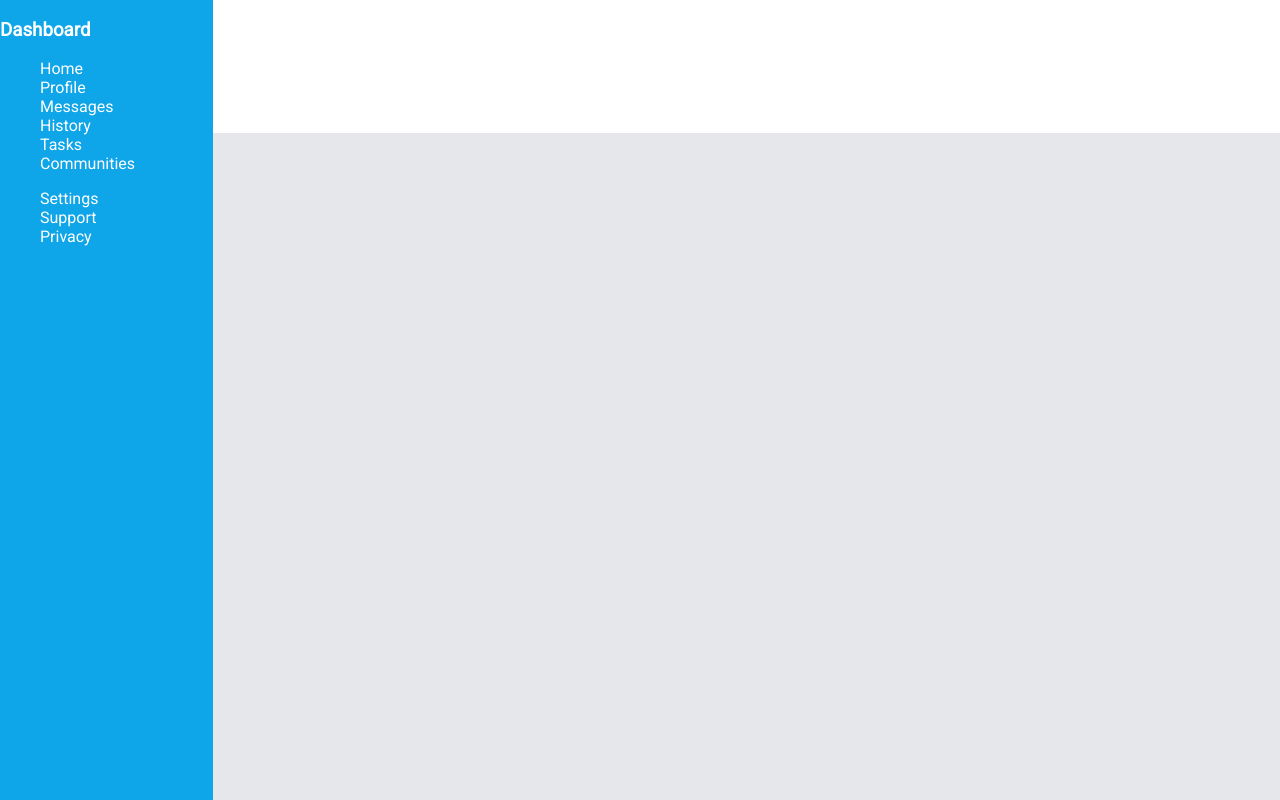
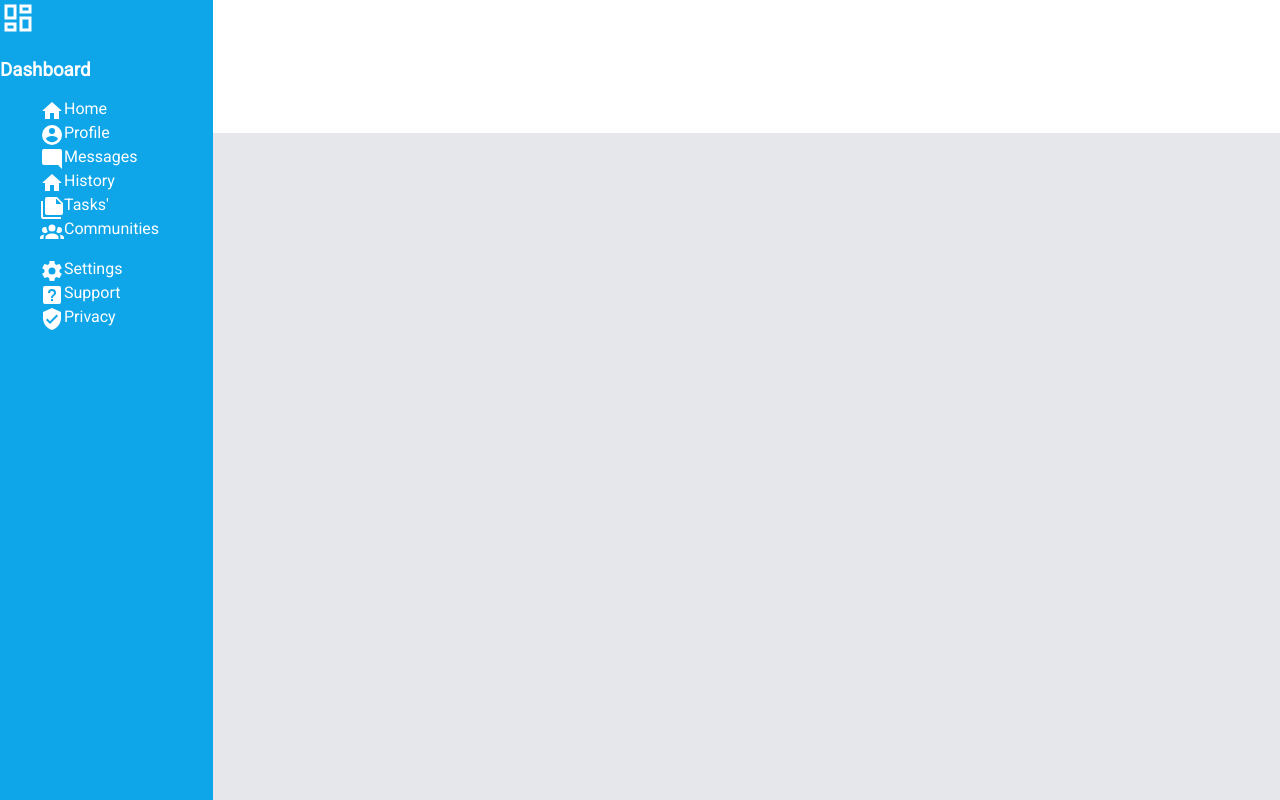
Before and after one commit to Tyree-White/admin-dashboard, a plain HTML site: page index.html in a window 1280 px wide. Drawn offline with Linux system fonts and the light colour scheme.

Commit message:
Add icons to sidebar

```diff
--- a/index.html
+++ b/index.html
@@ -13,24 +13,48 @@
   <body>
     <div class="sidebar">
       <div class="top">
-
+        <img src="icons/view-dashboard-outline.svg" alt="A dashboard icon.">
         <h3>Dashboard</h3>
       </div>
       <nav class="menu">
         <ul class="middle">
-          <li>Home</li>
           <li>
+            <img src="icons/home.svg" alt="A home icon.">
+            Home</li>
+          <li>
+            <img src="icons/account-circle.svg" alt="A profile icon.">
             Profile
           </li>
-          <li>Messages</li>
-          <li>History</li>
-          <li>Tasks</li>
-          <li>Communities</li>
+          <li>
+            <img src="icons/message-reply.svg" alt="A message icon.">
+            Messages
+          </li>
+          <li>
+            <img src="icons/home.svg" alt="A clock icon.">
+            History
+          </li>
+          <li>
+            <img src="icons/note-multiple.svg" alt="A note icon.">
+            Tasks'
+          </li>
+          <li>
+            <img src="icons/account-group.svg" alt="A group of people icon.">
+            Communities
+          </li>
         </ul>
         <ul class="bottom">
-          <li>Settings</li>
-          <li>Support</li>
-          <li>Privacy</li>
+          <li>
+            <img src="icons/cog.svg" alt="A settings icon.">
+            Settings
+          </li>
+          <li>
+            <img src="icons/help-box.svg" alt="A question mark icon.">
+            Support
+          </li>
+          <li>
+            <img src="icons/shield-check.svg" alt="A shield icon.">
+            Privacy
+          </li>
         </ul>
       </nav>
     </div>
```
Also changed, not shown: icons/account-circle.svg (added), icons/account-group.svg (added), icons/cog.svg (added), icons/help-box.svg (added), icons/home.svg (added), icons/message-reply.svg (added), icons/note-multiple.svg (added), icons/shield-check.svg (added), icons/view-dashboard-outline.svg (added).
